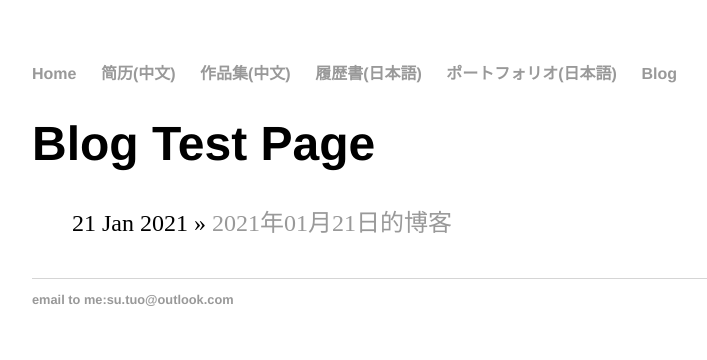
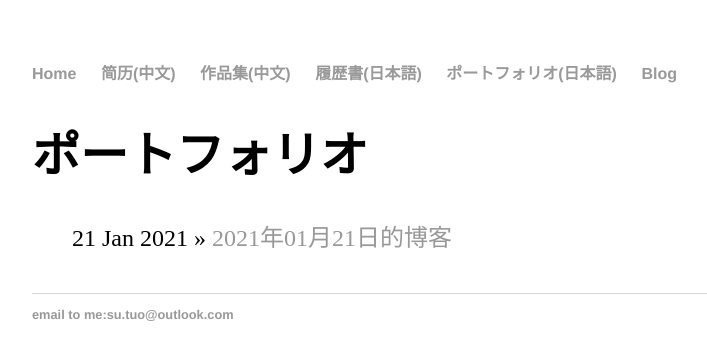
Before and after one commit to SotakuStudio/SotakuStudio.github.io, a Jekyll site: the page built from portfoliojapanese/index.html, in a window 1280 px wide. Shown: the top 360 px of the page, without its empty margins (160-867 px from the left). Built offline with Jekyll 4.4.1, drawn with Linux system fonts in a browser that asks for light colours.

Commit message:
Update index.html

```diff
--- a/portfoliojapanese/index.html
+++ b/portfoliojapanese/index.html
@@ -1,6 +1,6 @@
 ---
 layout: default
-title: Blog Test Page
+title: ポートフォリオ
 ---
     <h1>{{ page.title }}</h1>
     <ul class="posts">
```
